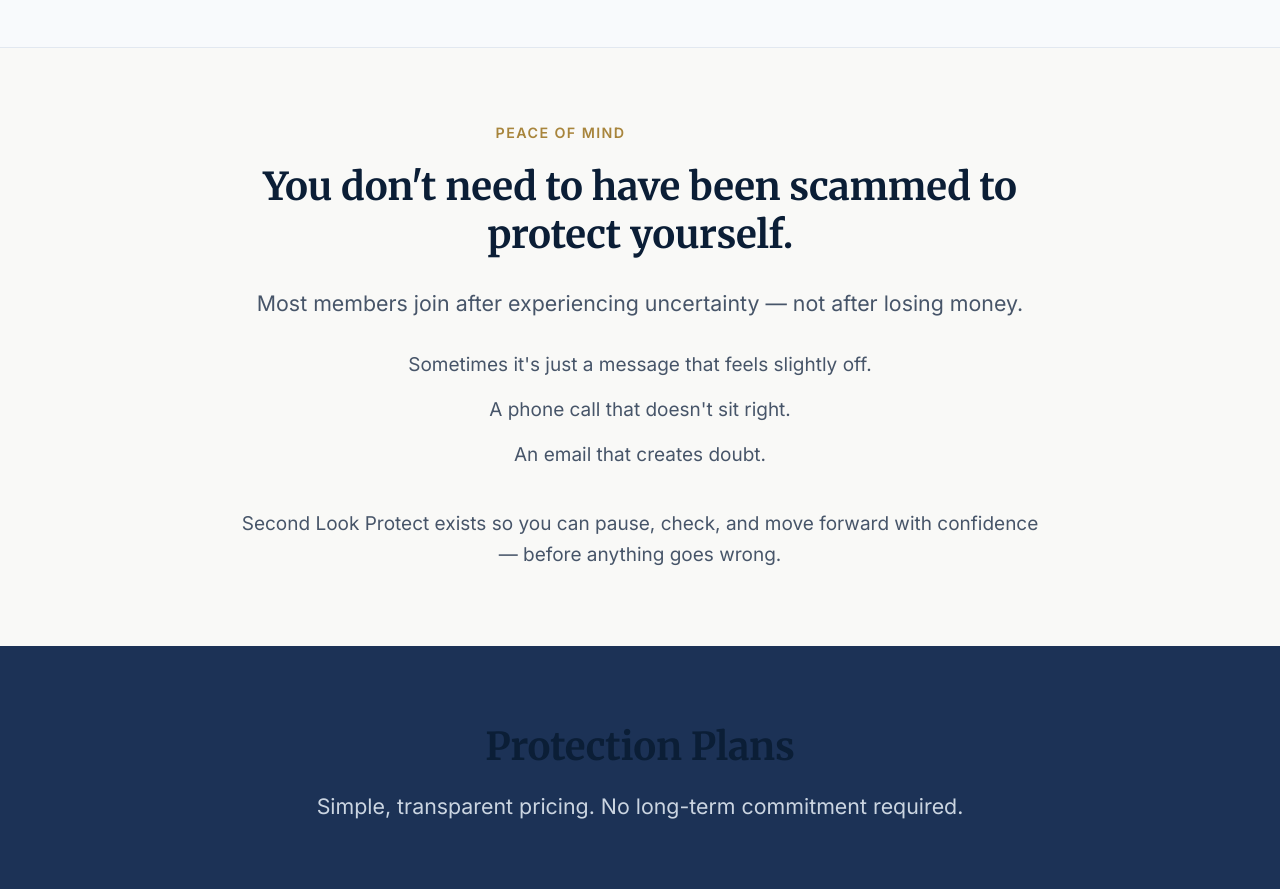
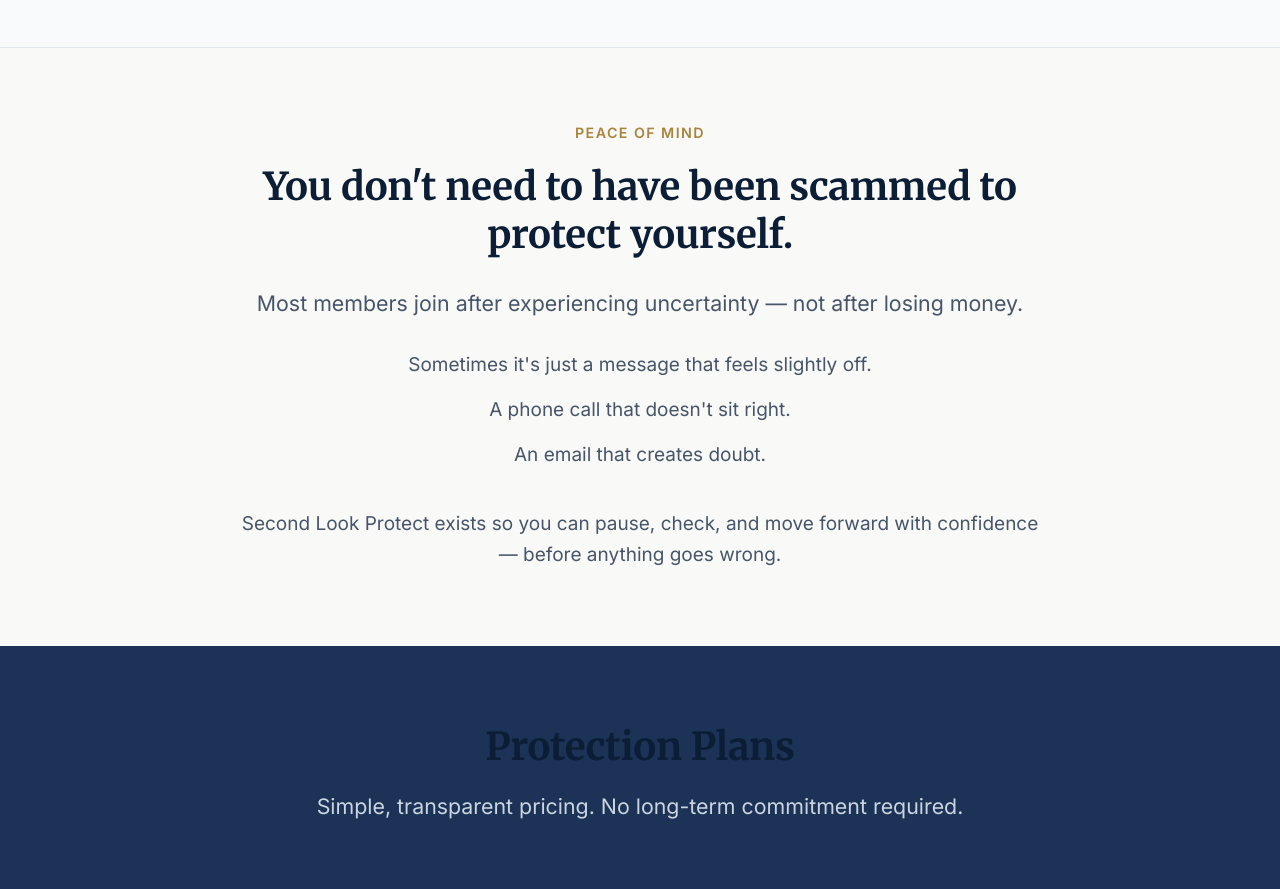
Before and after one commit to krowan444/Second-Look-Protect, a React (Vite) app: page / in a window 1280 px wide. Shown: the part 5680-6569 px from the top of the page. Built offline with nearby package versions, Linux system fonts and the light colour scheme; no server answers.

Commit message:
Peace of Mind: flex-col items-center container for true visual centering

```diff
--- a/src/App.tsx
+++ b/src/App.tsx
@@ -800,8 +800,8 @@
 
       {/* ── Reassurance — No shame ─────────────────────────────────────── */}
       <SectionWrapper background="offwhite" topBorder>
-        <div className="max-w-2xl mx-auto text-center">
-          <p className="text-[#A8853C] text-xs font-semibold tracking-widest uppercase mb-4 text-center w-full">
+        <div className="max-w-2xl mx-auto flex flex-col items-center text-center">
+          <p className="text-[#A8853C] text-xs font-semibold tracking-widest uppercase mb-4">
             Peace of mind
           </p>
 
```
